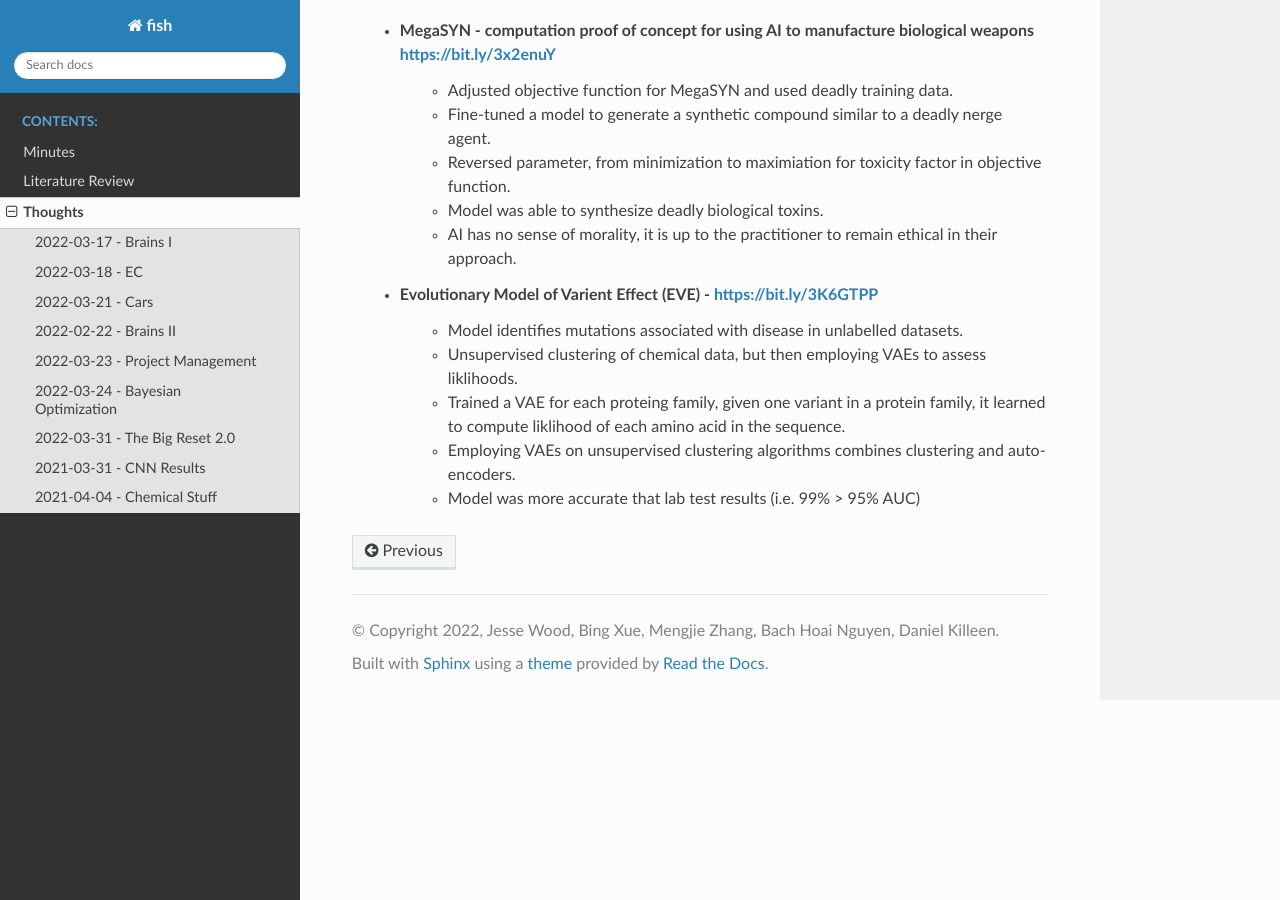
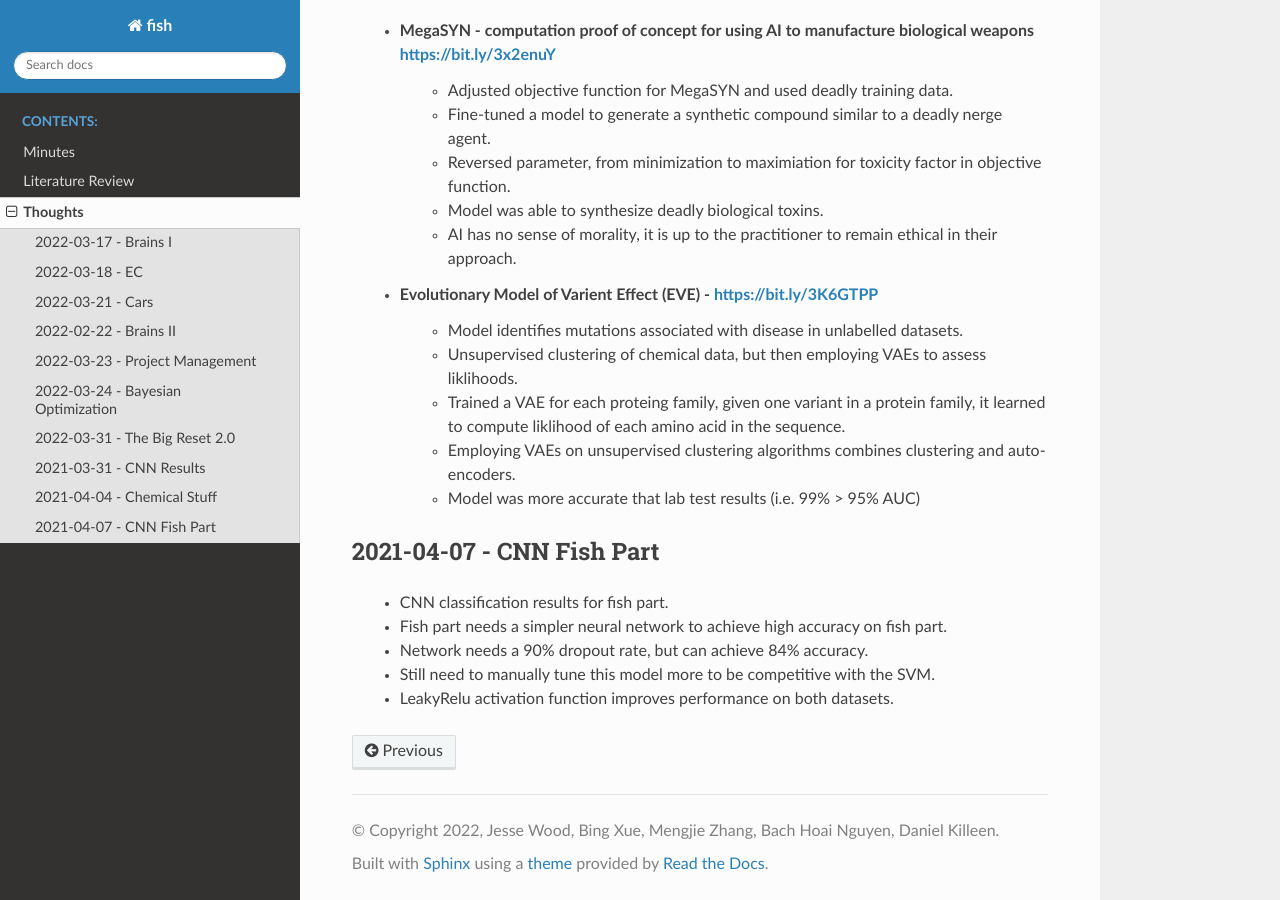
Before and after one commit to woodRock/fishy-business, a Sphinx documentation site: the page built from docs/source/thoughts.rst, in a window 1280 px wide and 900 px high, scrolled down 4997 px. Built offline with Sphinx 7.4.7 and the Read the Docs theme 2.0.0, drawn with Linux system fonts in a browser that asks for light colours.

Commit message:
thoughts

```diff
--- a/docs/source/thoughts.rst
+++ b/docs/source/thoughts.rst
@@ -156,3 +156,11 @@ brewer2006brown
         * Trained a VAE for each proteing family, given one variant in a protein family, it learned to compute liklihood of each amino acid in the sequence.
         * Employing VAEs on unsupervised clustering algorithms combines clustering and auto-encoders.
         * Model was more accurate that lab test results (i.e. 99% > 95% AUC)
+
+2021-04-07 - CNN Fish Part
+--------------------------
+    * CNN classification results for fish part.
+    * Fish part needs a simpler neural network to achieve high accuracy on fish part.
+    * Network needs a 90% dropout rate, but can achieve 84% accuracy.
+    * Still need to manually tune this model more to be competitive with the SVM.
+    * LeakyRelu activation function improves performance on both datasets.
```
Also changed, not shown: 1 other file.
